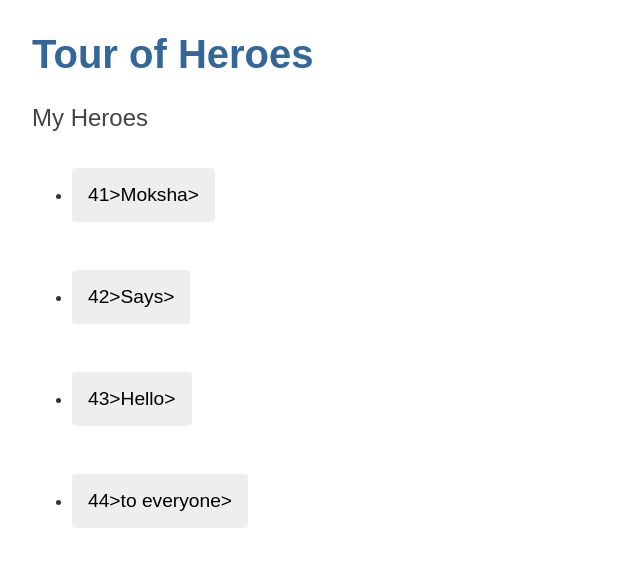
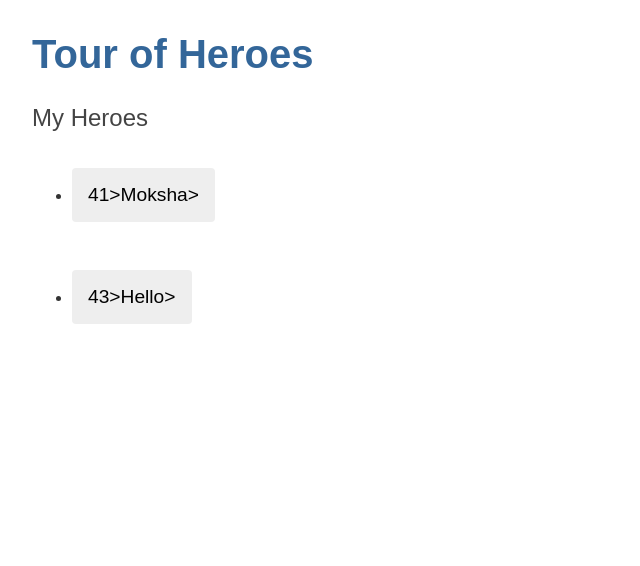
Before and after one commit to Moksha-123/stackblitz-starters-3nwqev, an Angular app: page / in a window 1280 px wide. Shown: the top 566 px of the page, without its empty margins (0-640 px from the left). Built offline with nearby package versions, Linux system fonts and the light colour scheme.

Commit message:
1 file modified

```diff
--- a/src/app/heroes/heroes.component.html
+++ b/src/app/heroes/heroes.component.html
@@ -5,7 +5,7 @@
 <input id="name"[(ngModel)]="hero.name" placeholder="name"> -->
 
 <ul class="heroes">
-  <li >
+  <li  *ngIf="hero.id % 2!=0">
     <button type="button">
       <span class="badge"> {{ hero.id }}></span>
       <span class="name">{{ hero.name }}></span>
```
